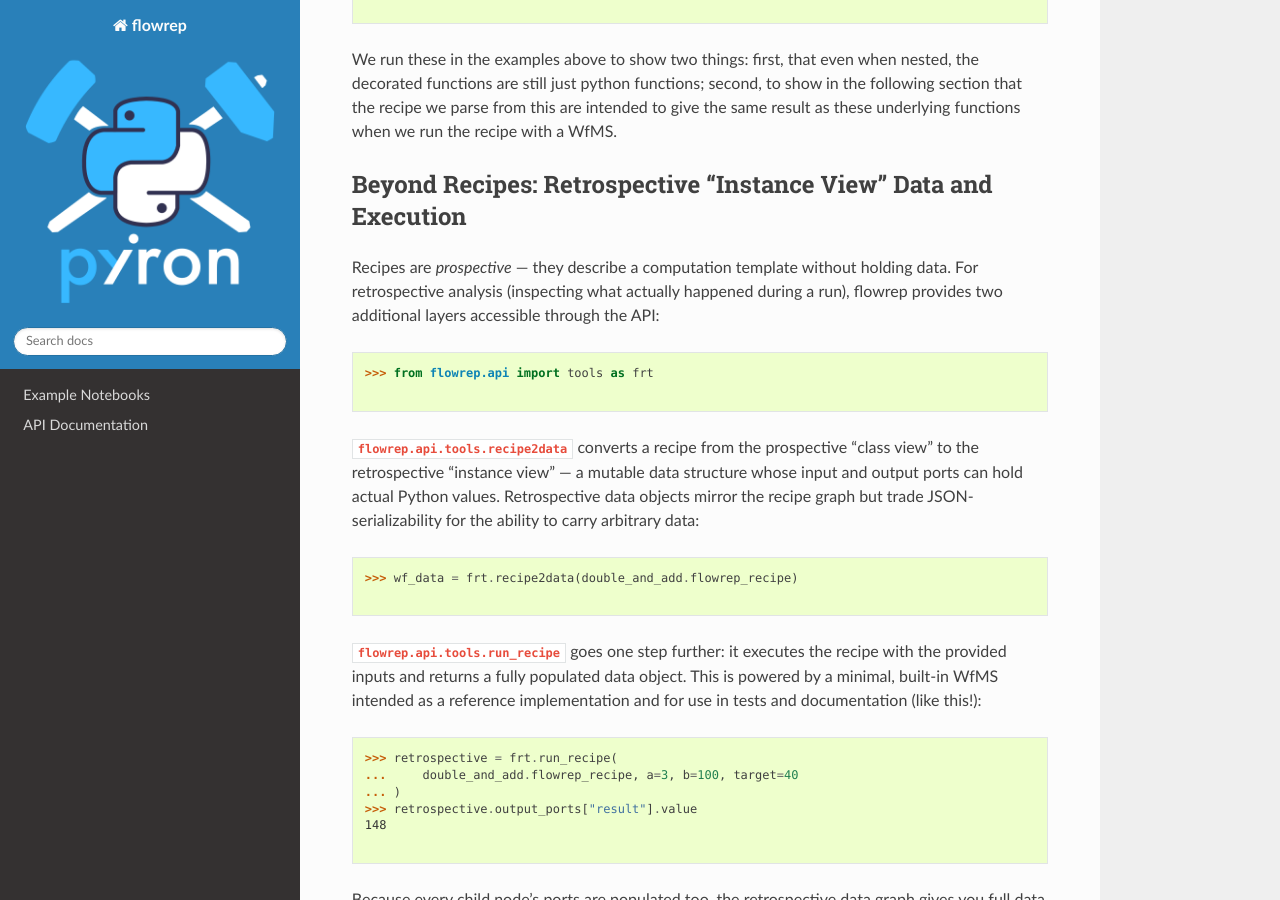
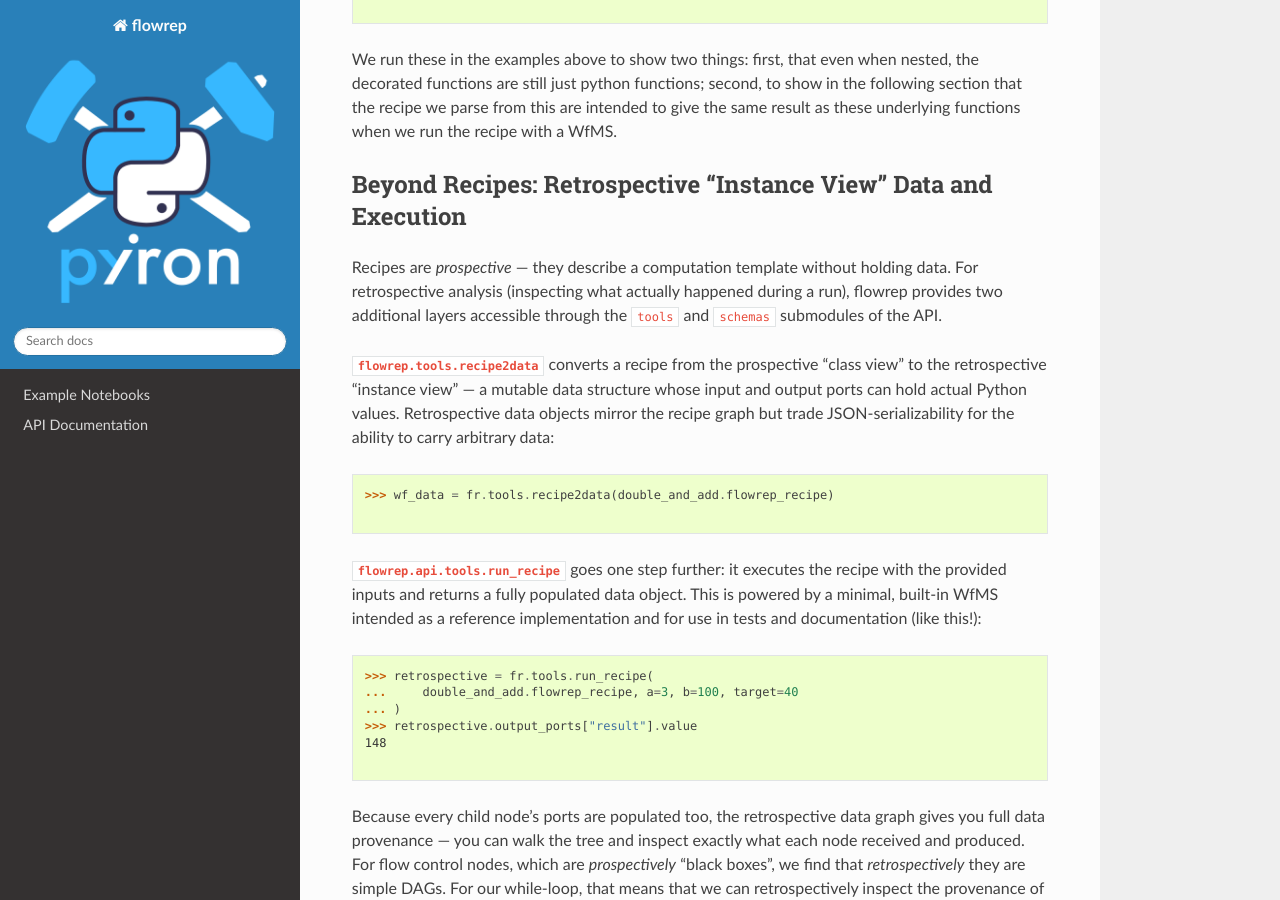
Before and after one commit to pyiron/flowrep, a Sphinx documentation site: the page built from docs/README.md, in a window 1280 px wide and 900 px high, scrolled down 4679 px. Built offline with Sphinx 7.4.7 and the Read the Docs theme 3.1.0, drawn with Linux system fonts in a browser that asks for light colours; the version number could not be read and is left out.

Commit message:
Update readme and notebook
to use new access points

Signed-off-by: liamhuber <liamhuber@greyhavensolutions.com>

````diff
--- a/docs/README.md
+++ b/docs/README.md
@@ -255,20 +255,16 @@ these underlying functions when we run the recipe with a WfMS.
 
 Recipes are *prospective* — they describe a computation template without holding
 data. For retrospective analysis (inspecting what actually happened during a
-run), flowrep provides two additional layers accessible through the API:
+run), flowrep provides two additional layers accessible through the `tools` and
+`schemas` submodules of the API.
 
-```python
->>> from flowrep.api import tools as frt
-
-```
-
-**`flowrep.api.tools.recipe2data`** converts a recipe from the prospective "class view"
+**`flowrep.tools.recipe2data`** converts a recipe from the prospective "class view"
 to the retrospective "instance view" — a mutable data structure whose input and output
 ports can hold actual Python values. Retrospective data objects mirror the recipe graph
 but trade JSON-serializability for the ability to carry arbitrary data:
 
 ```python
->>> wf_data = frt.recipe2data(double_and_add.flowrep_recipe)
+>>> wf_data = fr.tools.recipe2data(double_and_add.flowrep_recipe)
 
 ```
 
@@ -278,7 +274,7 @@ by a minimal, built-in WfMS intended as a reference implementation and for use
 in tests and documentation (like this!):
 
 ```python
->>> retrospective = frt.run_recipe(
+>>> retrospective = fr.tools.run_recipe(
 ...     double_and_add.flowrep_recipe, a=3, b=100, target=40
 ... )
 >>> retrospective.output_ports["result"].value
````
Also changed, not shown: 1 other file.
